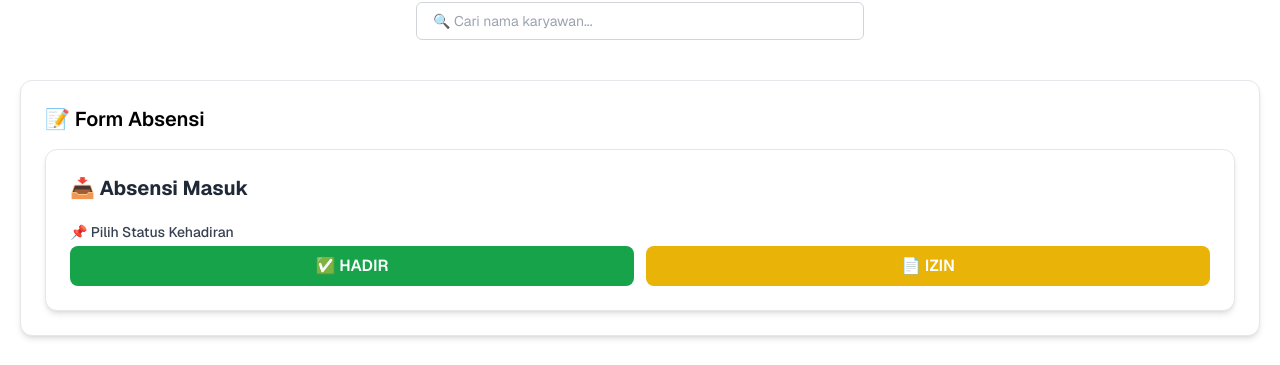
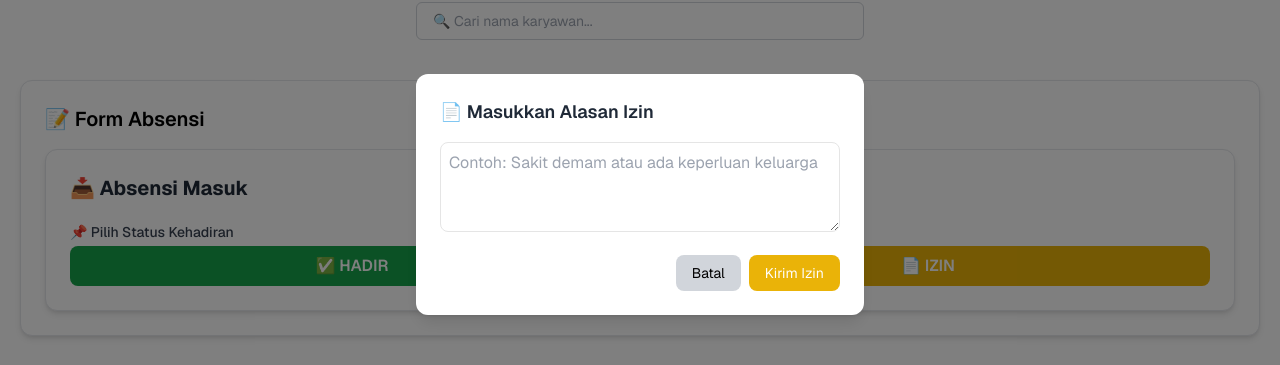
Before and after one commit to ghazwanz/attendance, a Next.js app: page /protected/attendances in a window 1280 px wide. Both pictures are taken after a click on the button "📄 IZIN". Shown: the part 206-571 px from the top of the page. Built offline with nearby package versions, Linux system fonts and the light colour scheme; no server answers; the database is empty.

Commit message:
merubah form absensi dan Tabel Kehadiran

```diff
--- a/app/protected/attendances/CreateForm.tsx
+++ b/app/protected/attendances/CreateForm.tsx
@@ -6,15 +6,17 @@ export default function CreateForm({ onRefresh }: { onRefresh: () => void }) {
   const supabase = createClient();
 
   const [form, setForm] = useState({ status: "HADIR" });
-  const [hasCheckedIn, setHasCheckedIn] = useState(false);
   const [attendanceId, setAttendanceId] = useState<number | null>(null);
   const [userId, setUserId] = useState<string | null>(null);
   const [isFinished, setIsFinished] = useState(false);
   const [showSuccess, setShowSuccess] = useState(false);
-  const [showError, setShowError] = useState(false); // ✅ Tambahkan state error
+  const [showError, setShowError] = useState(false);
+
+  const [showIzinModal, setShowIzinModal] = useState(false);
+  const [izinReason, setIzinReason] = useState("");
 
   const today = new Date().toISOString().split("T")[0];
-  const allowedIP = "125.166.12.91"; // Ganti dengan IP kantor kamu
+  const allowedIP = "125.166.12.91";
 
   useEffect(() => {
     const init = async () => {
@@ -35,24 +37,22 @@ export default function CreateForm({ onRefresh }: { onRefresh: () => void }) {
 
       if (data) {
         setAttendanceId(data.id);
-        if (data.check_in) {
-          setIsFinished(true);
-        }
         setForm({ status: data.status || "HADIR" });
+        setIsFinished(true);
       }
     };
 
     init();
   }, [supabase, today]);
 
-  const handleCheckIn = async (status: string) => {
+  const handleCheckIn = async (status: string, notes: string | null = null) => {
     try {
       const res = await fetch("https://api.ipify.org?format=json");
       const ipData = await res.json();
       const currentIP = ipData.ip;
 
-      if (currentIP !== allowedIP) {
-        setShowError(true); // ✅ Tampilkan notifikasi error
+      if (currentIP !== allowedIP && status !== "IZIN") {
+        setShowError(true);
         setTimeout(() => setShowError(false), 3000);
         return;
       }
@@ -61,7 +61,7 @@ export default function CreateForm({ onRefresh }: { onRefresh: () => void }) {
       const nowISO = now.toISOString();
 
       const batasMasuk = new Date();
-      batasMasuk.setHours(8, 0, 0, 0); // jam 08:00:00
+      batasMasuk.setHours(8, 0, 0, 0);
 
       let finalStatus = status;
       if (status === "HADIR" && now > batasMasuk) {
@@ -76,9 +76,9 @@ export default function CreateForm({ onRefresh }: { onRefresh: () => void }) {
           {
             user_id: userId,
             date: today,
-            check_in: nowISO,
+            check_in: status === "IZIN" ? null : nowISO,
             check_out: null,
-            notes: null,
+            notes: notes,
             status: finalStatus,
           },
         ])
@@ -89,7 +89,6 @@ export default function CreateForm({ onRefresh }: { onRefresh: () => void }) {
         alert("❌ Gagal absen masuk: " + error.message);
       } else {
         setAttendanceId(data.id);
-        setHasCheckedIn(true);
         setShowSuccess(true);
 
         setTimeout(() => {
@@ -106,7 +105,7 @@ export default function CreateForm({ onRefresh }: { onRefresh: () => void }) {
 
   return (
     <>
-      {/* ✅ Pop-up Notifikasi Sukses */}
+      {/* ✅ Notifikasi */}
       {showSuccess && (
         <div className="fixed top-5 left-1/2 transform -translate-x-1/2 z-50">
           <div className="bg-green-600 text-white px-6 py-3 rounded-xl shadow-lg text-sm animate-bounce">
@@ -115,7 +114,6 @@ export default function CreateForm({ onRefresh }: { onRefresh: () => void }) {
         </div>
       )}
 
-      {/* ❌ Pop-up Notifikasi Gagal */}
       {showError && (
         <div className="fixed top-5 left-1/2 transform -translate-x-1/2 z-50">
           <div className="bg-red-600 text-white px-6 py-3 rounded-xl shadow-lg text-sm animate-bounce">
@@ -124,7 +122,42 @@ export default function CreateForm({ onRefresh }: { onRefresh: () => void }) {
         </div>
       )}
 
-      {/* ✅ Jika absensi sudah selesai */}
+      {/* ✅ Modal IZIN */}
+      {showIzinModal && (
+        <div className="fixed inset-0 bg-black bg-opacity-50 flex items-center justify-center z-50">
+          <div className="bg-white dark:bg-slate-800 p-6 rounded-xl shadow-lg w-full max-w-md space-y-4">
+            <h3 className="text-lg font-semibold text-gray-800 dark:text-white">
+              📄 Masukkan Alasan Izin
+            </h3>
+            <textarea
+              rows={3}
+              placeholder="Contoh: Sakit demam atau ada keperluan keluarga"
+              className="w-full p-2 border rounded-lg dark:bg-slate-700 dark:text-white"
+              value={izinReason}
+              onChange={(e) => setIzinReason(e.target.value)}
+            ></textarea>
+            <div className="flex justify-end gap-2">
+              <button
+                onClick={() => setShowIzinModal(false)}
+                className="px-4 py-2 rounded-lg text-sm bg-gray-300 hover:bg-gray-400 text-black"
+              >
+                Batal
+              </button>
+              <button
+                onClick={() => {
+                  handleCheckIn("IZIN", izinReason);
+                  setShowIzinModal(false);
+                }}
+                className="px-4 py-2 rounded-lg text-sm bg-yellow-500 hover:bg-yellow-600 text-white"
+              >
+                Kirim Izin
+              </button>
+            </div>
+          </div>
+        </div>
+      )}
+
+      {/* ✅ Form Utama */}
       {isFinished ? (
         <div className="p-6 bg-white dark:bg-slate-800 border border-gray-200 dark:border-white/10 rounded-xl shadow-md text-center">
           <h2 className="text-xl font-bold text-gray-800 dark:text-white mb-2">
@@ -140,7 +173,6 @@ export default function CreateForm({ onRefresh }: { onRefresh: () => void }) {
             📥 Absensi Masuk
           </h2>
 
-          {/* Tombol Pilih Status Kehadiran */}
           <div>
             <label className="block text-sm font-medium text-gray-700 dark:text-gray-300 mb-1">
               📌 Pilih Status Kehadiran
@@ -155,7 +187,7 @@ export default function CreateForm({ onRefresh }: { onRefresh: () => void }) {
               </button>
               <button
                 type="button"
-                onClick={() => handleCheckIn("IZIN")}
+                onClick={() => setShowIzinModal(true)}
                 className="flex-1 py-2 rounded-lg font-semibold text-white transition-all bg-yellow-500 hover:bg-yellow-600"
               >
                 📄 IZIN
--- a/app/protected/attendances/page.tsx
+++ b/app/protected/attendances/page.tsx
@@ -14,6 +14,7 @@ export default function Page() {
   const [deleteItem, setDeleteItem] = useState<any | null>(null);
   const [successMessage, setSuccessMessage] = useState<string | null>(null);
   const [checkoutError, setCheckoutError] = useState<string | null>(null);
+
 
   const fetchData = async () => {
     const { data, error } = await supabase
@@ -142,7 +143,17 @@ export default function Page() {
                           {item.status}
                         </span>
                       </td>
-                      <td className="py-2 px-4 space-x-2 flex flex-wrap gap-2">
+                      <td className="py-2 px-4">
+                        <div className="flex flex-wrap gap-2">
+                          {item.status === "IZIN" ? (
+                            <button
+                              onClick={() => setDeleteItem(item)}
+                              className="inline-flex items-center gap-1 bg-red-600 hover:bg-red-700 text-white px-3 py-1 rounded-full text-xs font-semibold shadow"
+                            >
+                              🗑 Delete
+                            </button>
+                          ) : (
+                            <>
                               {!item.check_out && (
                                 <button
                                   onClick={() => {
@@ -154,18 +165,23 @@ export default function Page() {
                                   🕒 Pulang
                                 </button>
                               )}
+
                               <button
                                 onClick={() => setSelected(item)}
                                 className="inline-flex items-center gap-1 bg-blue-600 hover:bg-blue-700 text-white px-3 py-1 rounded-full text-xs font-semibold shadow"
                               >
                                 ✏️ Edit
                               </button>
+
                               <button
                                 onClick={() => setDeleteItem(item)}
                                 className="inline-flex items-center gap-1 bg-red-600 hover:bg-red-700 text-white px-3 py-1 rounded-full text-xs font-semibold shadow"
                               >
                                 🗑 Delete
                               </button>
+                            </>
+                          )}
+                        </div>
                       </td>
                     </tr>
                   ))
```
Lines whose indentation alone changed are shown as unchanged.
